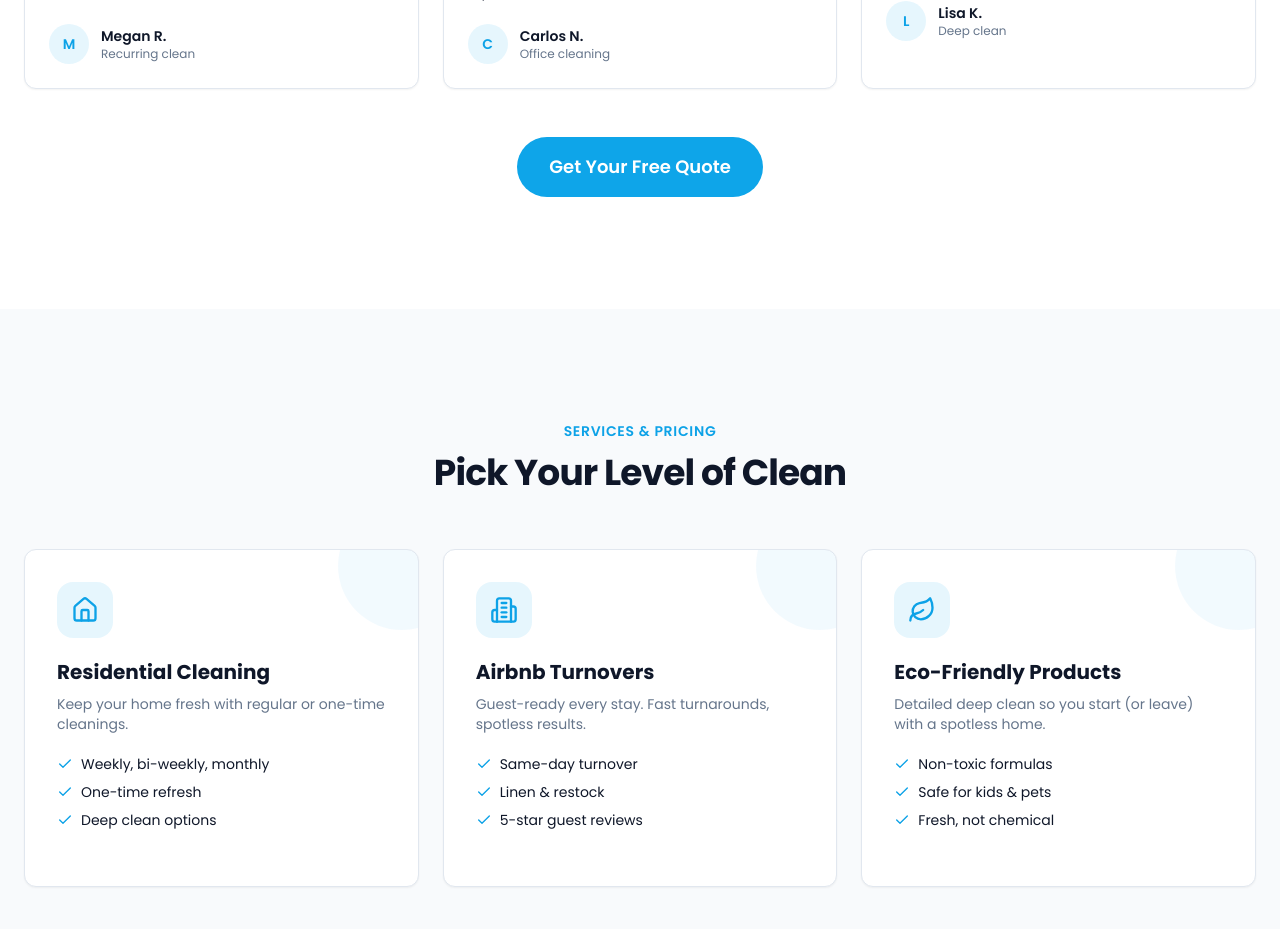
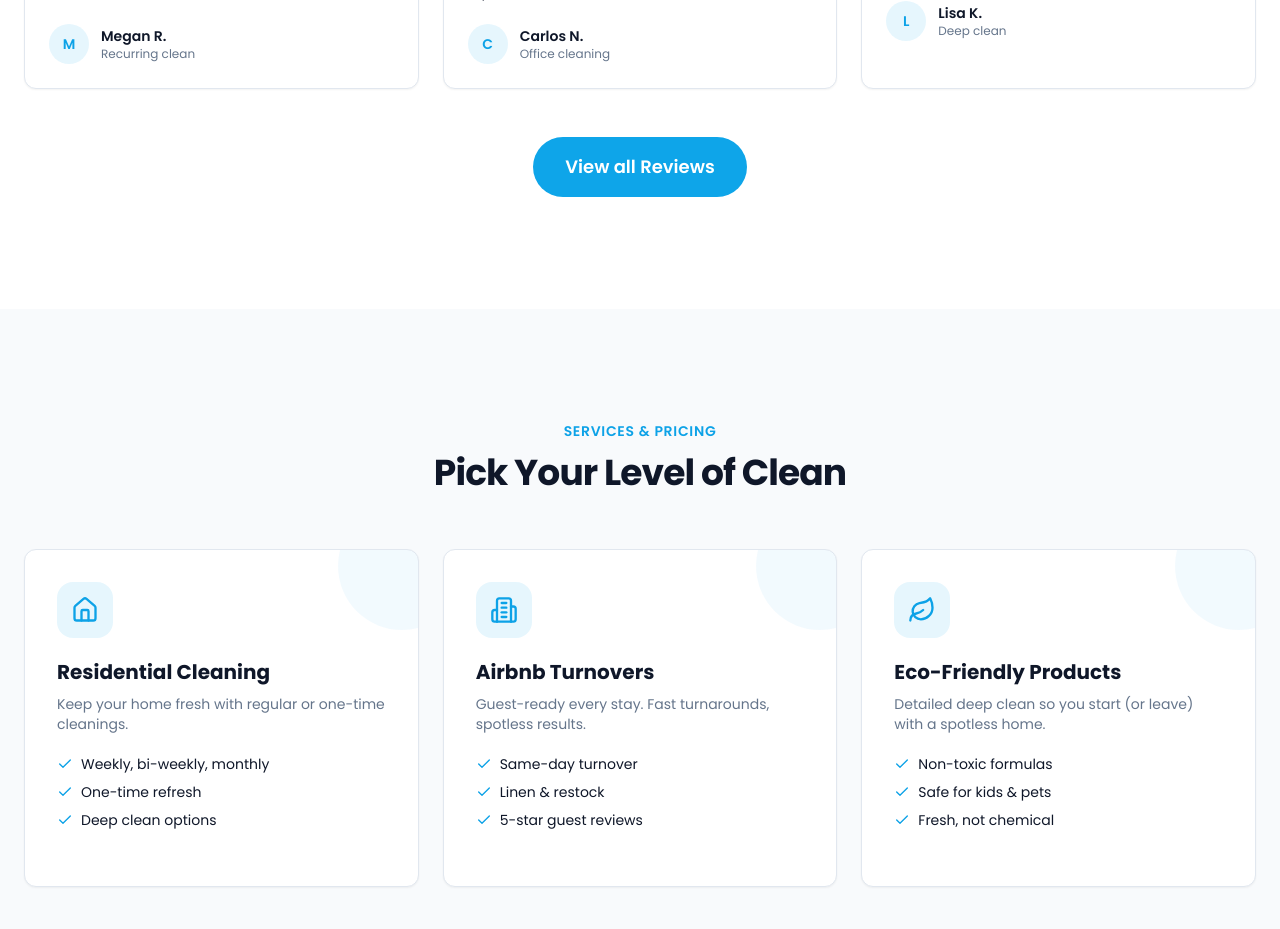
Before and after one commit to squeegee503-cmd/Squeegee-Maids, a React (Vite) app: page / in a window 1280 px wide. Shown: the part 1600-2529 px from the top of the page. Built offline with nearby package versions, Linux system fonts and the light colour scheme; no server answers.

Commit message:
Updated Testimonials.tsx

```diff
--- a/src/components/sections/Testimonials.tsx
+++ b/src/components/sections/Testimonials.tsx
@@ -80,10 +80,10 @@ export function Testimonials() {
 
       <div className="mt-12 flex justify-center">
   <a
-    href="#quote"
+    href="https://maps.app.goo.gl/SP6wpSjXZ36RJD8X8"
     className="inline-flex items-center rounded-full bg-sky-500 px-8 py-4 text-lg font-semibold text-white transition-all duration-300 hover:bg-sky-600 hover:shadow-lg"
   >
-    Get Your Free Quote
+    View all Reviews
   </a>
 </div>
 
```
